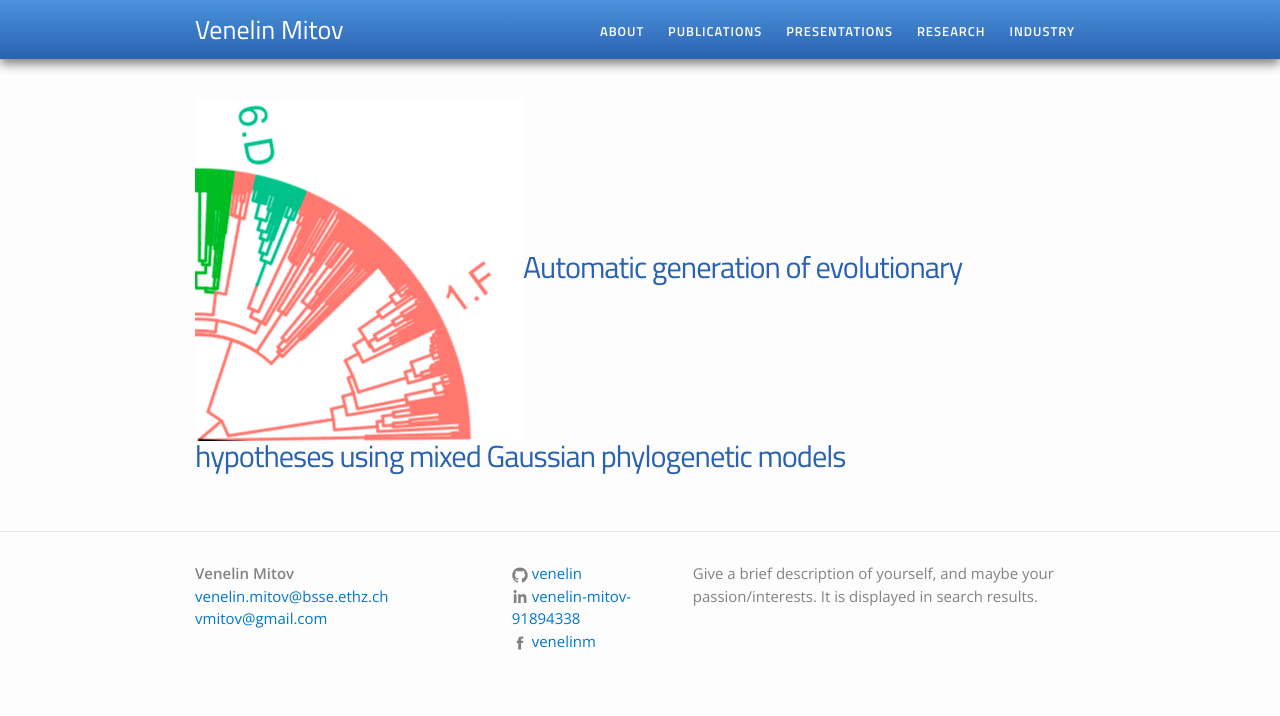
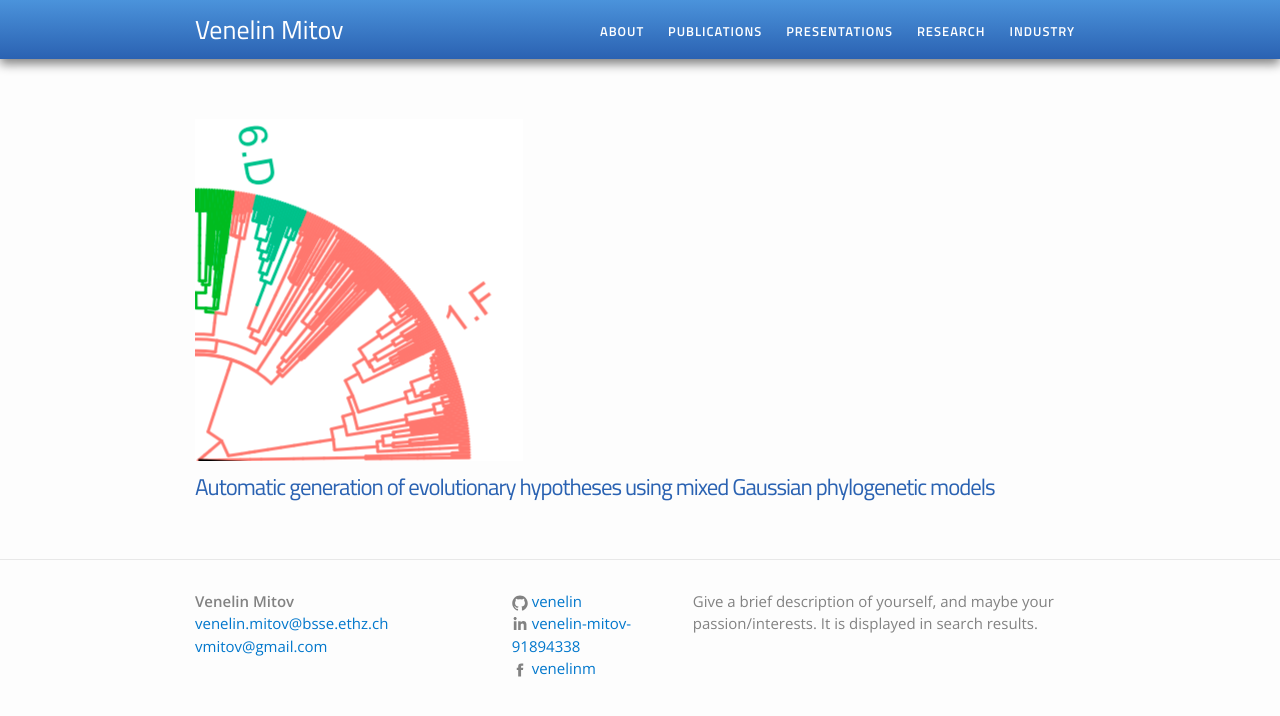
Before and after one commit to venelin/venelin.github.io, a Jekyll site: the page built from publications/2019-mgpm-pnas/pub.md, in a window 1280 px wide. Shown: the top 716 px of the page. Built offline with Jekyll 4.4.1, drawn with Linux system fonts in a browser that asks for light colours.

Commit message:
remove title

```diff
--- a/publications/2019-mgpm-pnas/pub.md
+++ b/publications/2019-mgpm-pnas/pub.md
@@ -1,5 +1,7 @@
 ---
 layout: page
 permalink: /publications/2019-mgpm-pnas/
-title: <img src="image.png">Automatic generation of evolutionary hypotheses using mixed Gaussian phylogenetic models
 ---
+
+<img src="image.png">
+<h1>Automatic generation of evolutionary hypotheses using mixed Gaussian phylogenetic models</h1>
```
